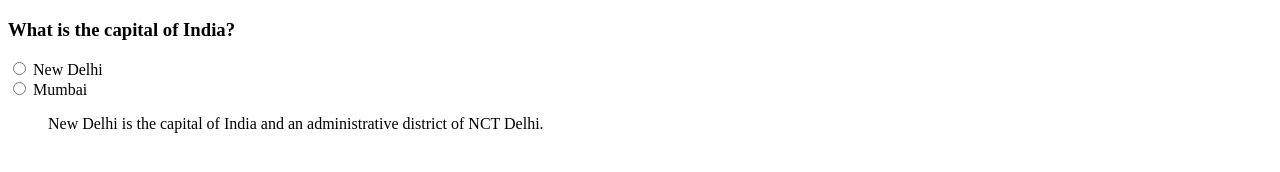
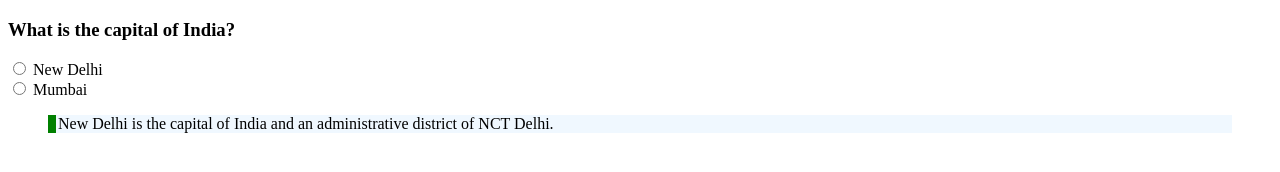
Before and after one commit to acciojob/trivia-Skumar10-cloud, a website: page main.html in a window 1280 px wide. Drawn offline with Linux system fonts and the light colour scheme.

Commit message:
Update styles.css

```diff
--- a/styles.css
+++ b/styles.css
@@ -1,2 +1,7 @@
 
 /* Your CSS Code here. */
+.text{
+    background-color: aliceblue;
+    border-left: 8px solid green;
+    padding-left: 2px;
+}
```
